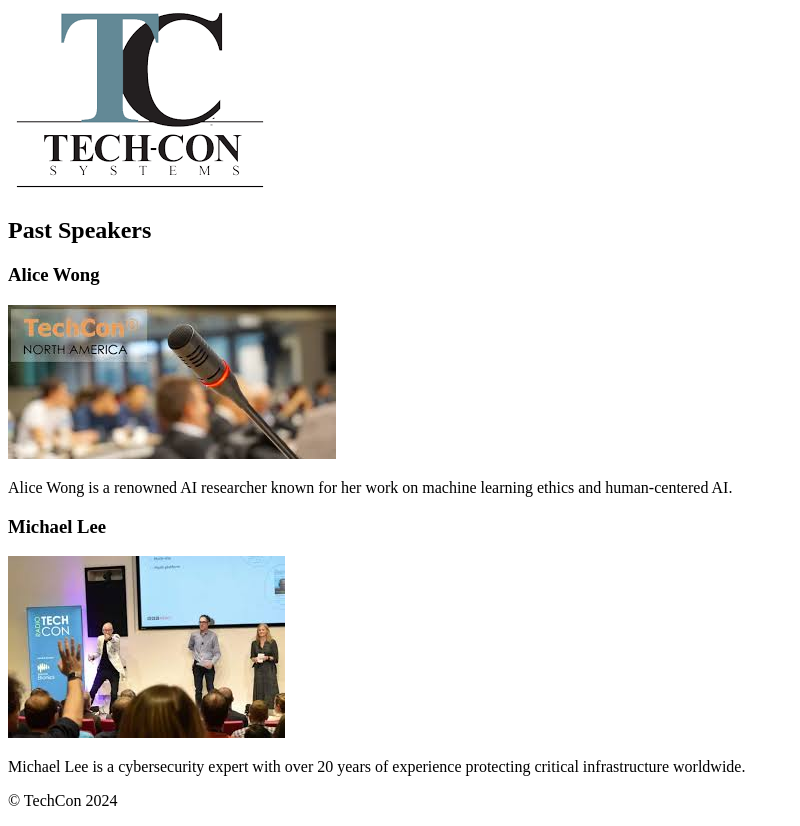
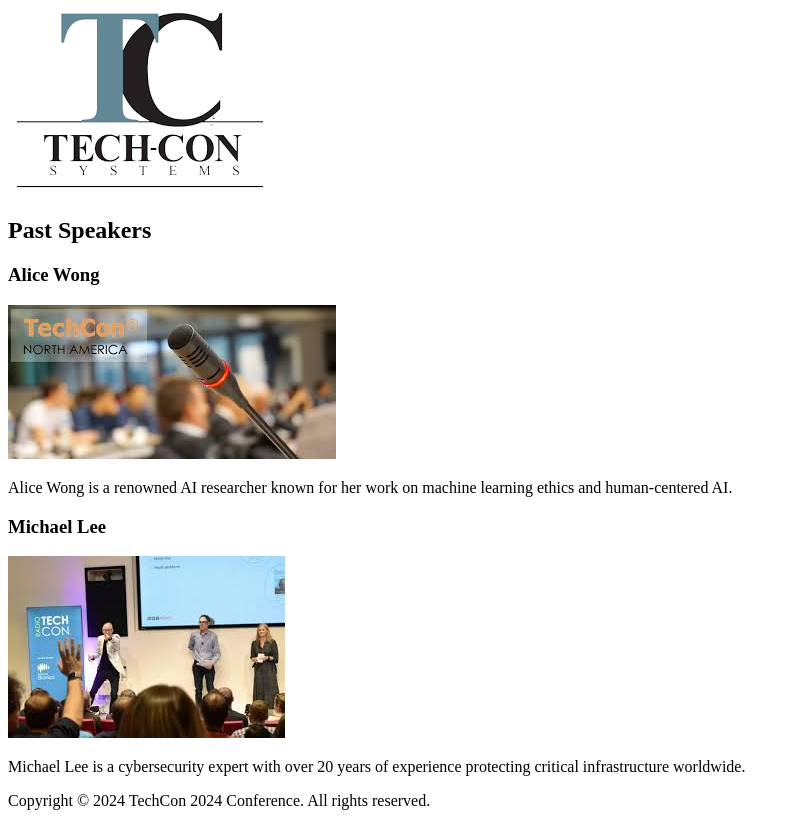
Before and after one commit to Ms-Mburu/TechCon_HTML, a plain HTML site: page techcon_website/about.html in a window 1280 px wide. Shown: the part 496-1322 px from the top of the page, without its empty margins (0-800 px from the left). Drawn offline with Linux system fonts and the light colour scheme; files whose address does not match are found by name.

Commit message:
Update about.html

```diff
--- a/techcon_website/about.html
+++ b/techcon_website/about.html
@@ -54,9 +54,8 @@
     </article>
   </main>
 
-  <footer>
-    <p>&copy; TechCon 2024</p>
-  </footer>
-
+ <footer>
+  <p>Copyright © 2024 TechCon 2024 Conference. All rights reserved.</p>
+</footer>
 </body>
 </html>
```
